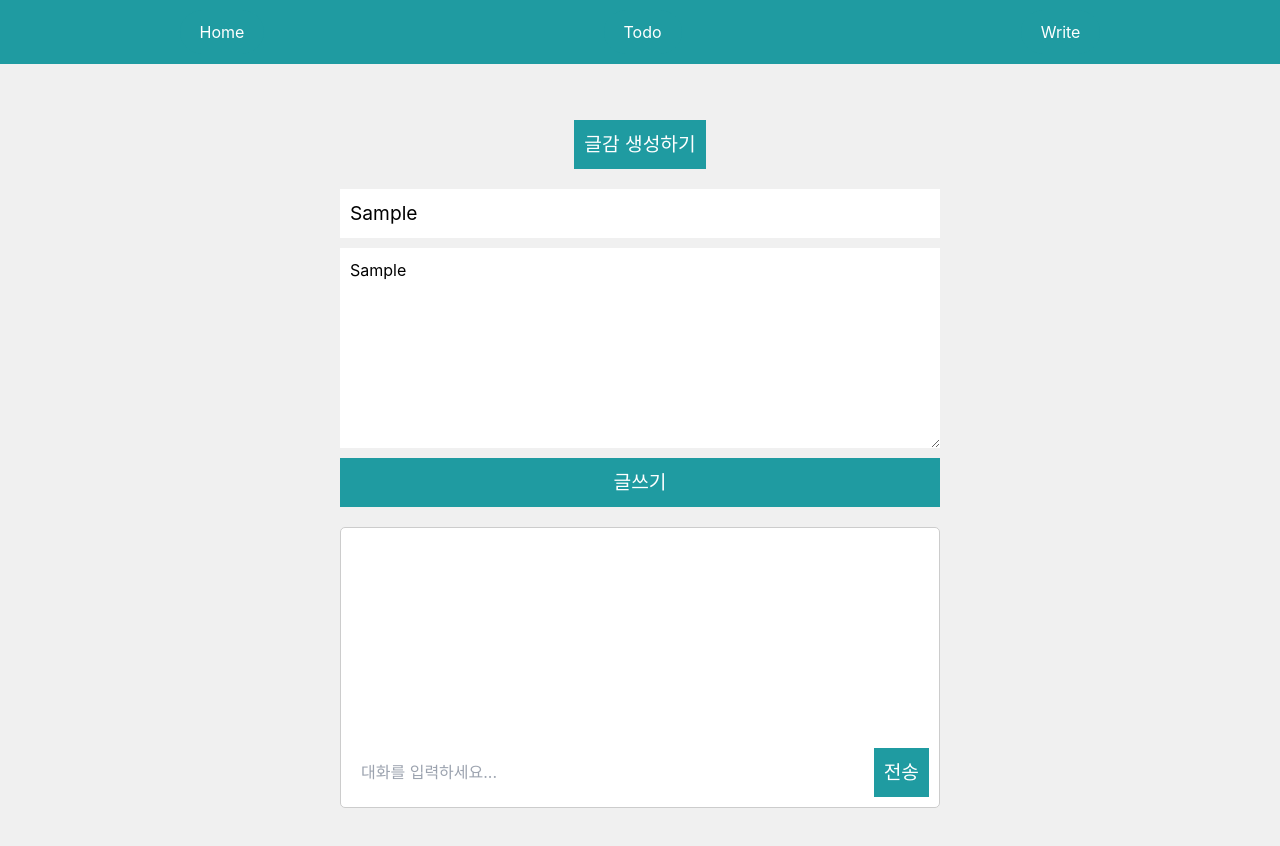
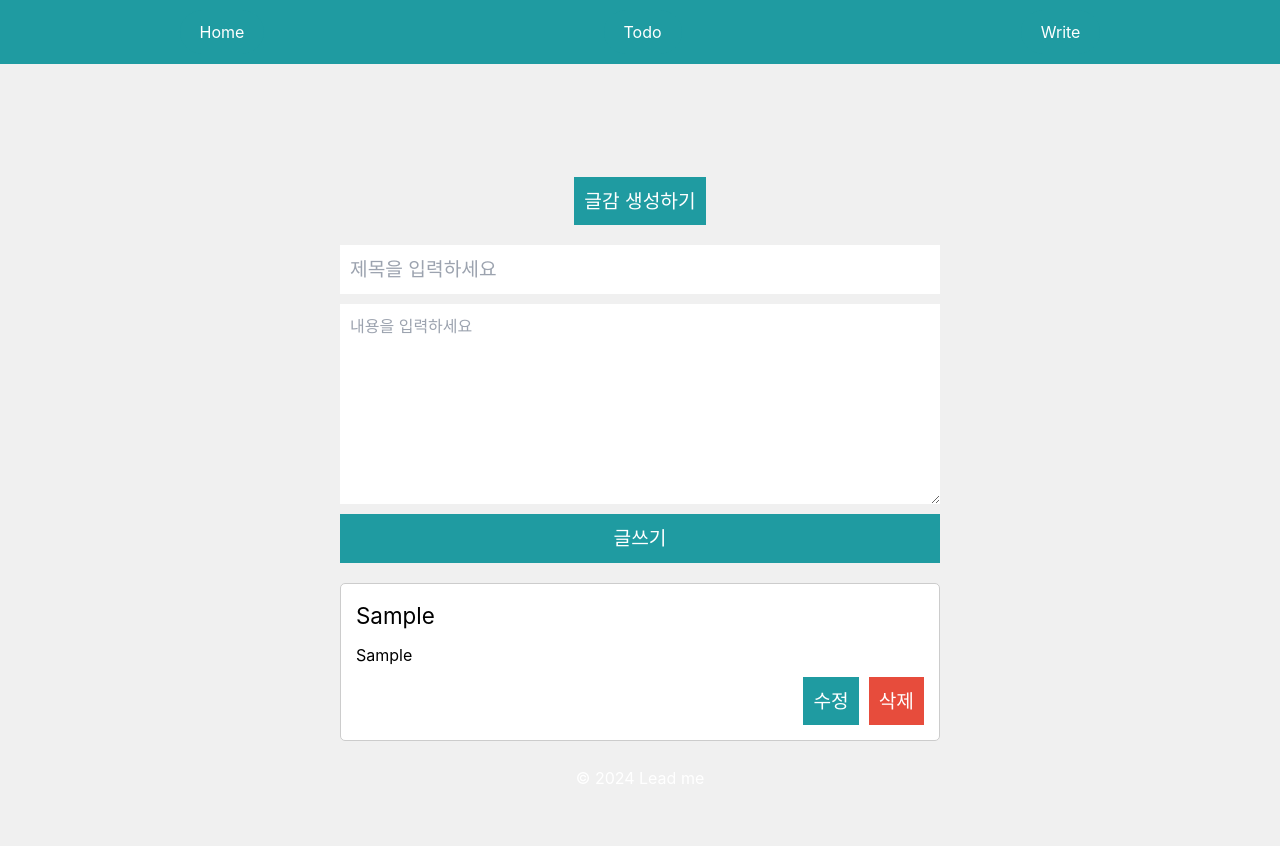
Before and after one commit to Yiyangse/Leadme, a React (Create React App) app: page /write in a window 1280 px wide. Both pictures are taken after typing "Sample", "Sample" into the empty fields and a click on the button "글쓰기". Shown: the top 846 px of the page. Built offline with nearby package versions, Linux system fonts and the light colour scheme.

Commit message:
게시판 기능,수정,삭제

```diff
--- a/package.json
+++ b/package.json
@@ -26,7 +26,7 @@
   "scripts": {
     "start": "react-scripts start",
     "build": "react-scripts build",
-    "build:css": "npx tailwindcss -i ./src/styles.css -o ./dist/styles.css --watch",
+    "build:css": "npx tailwindcss -i ./src/App.css -o ./dist/styles.css --watch",
     "test": "react-scripts test",
     "eject": "react-scripts eject"
   },
--- a/src/pages/Home.tsx
+++ b/src/pages/Home.tsx
@@ -6,9 +6,11 @@ const Home: React.FC = () => {
   return (
     <Container>
       <Title>💭오늘 하루 어떠셨나요?</Title>
-
+      <br></br>
+      <br></br>
       <Text>
-      나를 위한 시간하루 10분,
+      단단한 나를 만들어주는<br></br>
+      가장 쉬운 방법
     </Text>
     </Container>
 
--- a/src/pages/Write.tsx
+++ b/src/pages/Write.tsx
@@ -1,59 +1,70 @@
+// src/pages/Write.tsx
 import React, { useState } from 'react';
 import styled from 'styled-components';
+
+interface Post {
+  id: number;
+  title: string;
+  content: string;
+}
 
 // Write 컴포넌트 정의
 const Write: React.FC = () => {
   const [title, setTitle] = useState('');
   const [content, setContent] = useState('');
   const [prompt, setPrompt] = useState('');
-  const [chatHistory, setChatHistory] = useState<string[]>([]);
-  const [userInput, setUserInput] = useState('');
+  const [posts, setPosts] = useState<Post[]>([]);
+  const [isEditing, setIsEditing] = useState<number | null>(null);
 
   const handleSubmit = (e: React.FormEvent) => {
     e.preventDefault();
-    console.log('Title:', title);
-    console.log('Content:', content);
+    if (isEditing !== null) {
+      // 수정 모드일 때
+      const updatedPosts = posts.map(post =>
+        post.id === isEditing ? { ...post, title, content } : post
+      );
+      setPosts(updatedPosts);
+      setIsEditing(null);
+    } else {
+      // 새 글 작성 모드일 때
+      const newPost: Post = {
+        id: Date.now(),
+        title,
+        content,
+      };
+      setPosts([...posts, newPost]);
+    }
+    setTitle('');
+    setContent('');
+  };
+
+  const handleEdit = (id: number) => {
+    const postToEdit = posts.find(post => post.id === id);
+    if (postToEdit) {
+      setTitle(postToEdit.title);
+      setContent(postToEdit.content);
+      setIsEditing(id);
+    }
+  };
+
+  const handleDelete = (id: number) => {
+    const updatedPosts = posts.filter(post => post.id !== id);
+    setPosts(updatedPosts);
   };
 
   const generatePrompt = () => {
     const prompts = [
-
-'용기', '실천', '효도', '공감', '매력', '절제', '생명존중', '자연', '인류애', '우정', '기여', '친절', '사랑', '배움', '보람', '호기심', '일관성', '정직', '배려', '겸손', '여유', '즐거움', '꿈', '휴식', '공정', '균형', '단순', '다양', '명예', '봉사', '성실', '소통', '안정', '건강', '권위', '도전', '변화', '성취', '성장', '부유', '목표', '가족', '긍정', '예술', '유머', '열정', '완벽', '인정', '조화', '지식', '책임', '충성', '평화', '협력', '효과', '지혜', '존경', '자율', '헌신', '탁월', '예의', '자존감', '종교', '창의', '도덕', '관용', '신속', '신뢰'
+      '용기', '실천', '효도', '공감', '매력', '절제', '생명존중', '자연', '인류애', '우정', '기여', '친절', '사랑', '배움', '보람', '호기심', '일관성', '정직', '배려', '겸손', '여유', '즐거움', '꿈', '휴식', '공정', '균형', '단순', '다양', '명예', '봉사', '성실', '소통', '안정', '건강', '권위', '도전', '변화', '성취', '성장', '부유', '목표', '가족', '긍정', '예술', '유머', '열정', '완벽', '인정', '조화', '지식', '책임', '충성', '평화', '협력', '효과', '지혜', '존경', '자율', '헌신', '탁월', '예의', '자존감', '종교', '창의', '도덕', '관용', '신속', '신뢰'
     ];
     const randomIndex = Math.floor(Math.random() * prompts.length);
     setPrompt(prompts[randomIndex]);
   };
 
-  const handleChatSubmit = (e: React.FormEvent) => {
-    e.preventDefault();
-    if (userInput.trim()) {
-      const response = generateChatResponse(userInput);
-      setChatHistory([...chatHistory, `사용자: ${userInput}`, `chat매글: ${response}`]);
-      setUserInput('');
-    }
-  };
-
-  const generateChatResponse = (input: string): string => {
-    // 간단한 예시 응답 생성 로직
-    // ChatGPT API를 사용할 경우 여기에 API 호출 로직
-    const responses = [
-      '안녕하세요!',
-      '오늘 기분은 어떠신가요?',
-      '당신이 말한 주제에 대해 더 깊이 이야기해 볼까요?',
-      '훌륭하네요!'
-    ];
-    const randomIndex = Math.floor(Math.random() * responses.length);
-    return responses[randomIndex];
-  };
-
   return (
     <Container>
-      {/* 글감 생성 버튼 */}
       <GenerateButton onClick={generatePrompt}>글감 생성하기</GenerateButton>
-      {/* 글감 */}
       {prompt && <PromptDisplay>{prompt}</PromptDisplay>}
 
-      {/* 글쓰기 폼 */}
       <Form onSubmit={handleSubmit}>
         <Input
           type="text"
@@ -66,26 +77,21 @@ const Write: React.FC = () => {
           value={content}
           onChange={(e) => setContent(e.target.value)}
         />
-        <Button type="submit">글쓰기</Button>
+        <Button type="submit">{isEditing !== null ? '수정하기' : '글쓰기'}</Button>
       </Form>
 
-      {/* 명령 프롬프트 영역 */}
-      <ChatContainer>
-        <ChatHistory>
-          {chatHistory.map((entry, index) => (
-            <ChatEntry key={index}>{entry}</ChatEntry>
-          ))}
-        </ChatHistory>
-        <ChatInputForm onSubmit={handleChatSubmit}>
-          <ChatInput
-            type="text"
-            placeholder="대화를 입력하세요..."
-            value={userInput}
-            onChange={(e) => setUserInput(e.target.value)}
-          />
-          <ChatButton type="submit">전송</ChatButton>
-        </ChatInputForm>
-      </ChatContainer>
+      <PostsList>
+        {posts.map(post => (
+          <PostItem key={post.id}>
+            <PostTitle>{post.title}</PostTitle>
+            <PostContent>{post.content}</PostContent>
+            <PostActions>
+              <EditButton onClick={() => handleEdit(post.id)}>수정</EditButton>
+              <DeleteButton onClick={() => handleDelete(post.id)}>삭제</DeleteButton>
+            </PostActions>
+          </PostItem>
+        ))}
+      </PostsList>
     </Container>
   );
 };
@@ -99,6 +105,7 @@ const Container = styled.div`
   justify-content: center;
   height: 100vh;
   background-color: #f0f0f0;
+  padding: 20px;
 `;
 
 const Form = styled.form`
@@ -149,44 +156,48 @@ const PromptDisplay = styled.p`
   color: #333;
 `;
 
-const ChatContainer = styled.div`
+const PostsList = styled.div`
   width: 80%;
   max-width: 600px;
   margin-top: 20px;
+`;
+
+const PostItem = styled.div`
+  background-color: #fff;
   border: 1px solid #ccc;
-  padding: 10px;
-  background-color: #fff;
+  padding: 15px;
+  margin-bottom: 10px;
   border-radius: 5px;
 `;
 
-const ChatHistory = styled.div`
-  height: 200px;
-  overflow-y: auto;
-  margin-bottom: 10px;
+const PostTitle = styled.h3`
+  margin: 0;
+  font-size: 1.4em;
 `;
 
-const ChatEntry = styled.div`
-  margin-bottom: 5px;
-  font-size: 1em;
+const PostContent = styled.p`
+  margin: 10px 0;
 `;
 
-const ChatInputForm = styled.form`
+const PostActions = styled.div`
   display: flex;
+  justify-content: flex-end;
 `;
 
-const ChatInput = styled.input`
-  flex: 1;
-  padding: 10px;
-  font-size: 1em;
-`;
-
-const ChatButton = styled(Button)`
-  margin-left: 10px;
+const EditButton = styled(Button)`
   background-color: #1f9ba1;
+  margin-right: 10px;
 
   &:hover {
     background-color: #1c8a90;
   }
 `;
 
+const DeleteButton = styled(Button)`
+  background-color: #e74c3c;
+  &:hover {
+    background-color: #c0392b;
+  }
+`;
+
 export default Write;
```
